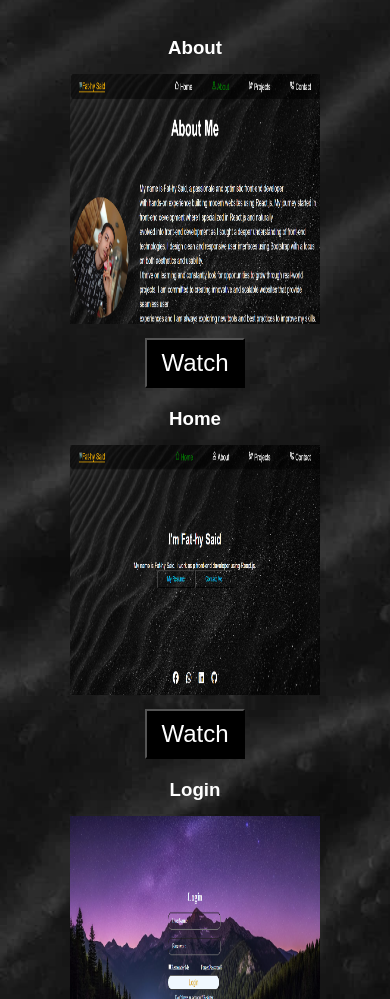
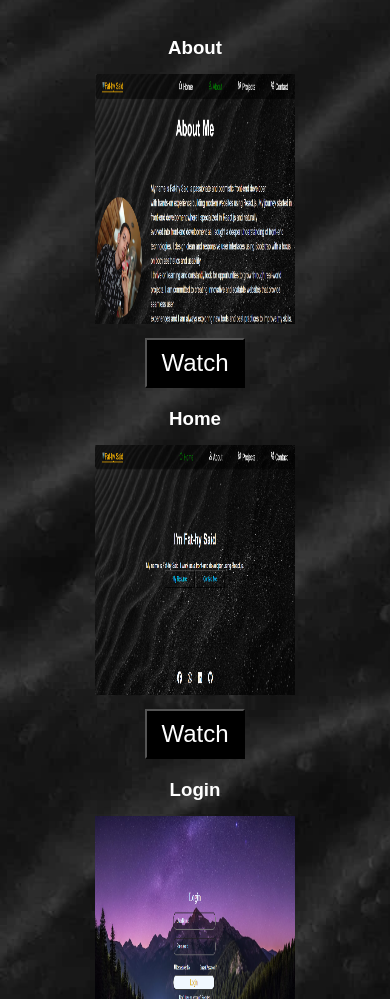
Before and after one commit to Fathy-Said-Hub/portfolio, a plain HTML site: page Porjects.html in a window 390 px wide. Shown: the part 601-1600 px from the top of the page. Drawn offline with Linux system fonts and the light colour scheme.

Commit message:
Update projects.css

```diff
--- a/css/projects.css
+++ b/css/projects.css
@@ -177,11 +177,11 @@ display: none;
 @media screen and (max-width:720px){
 .projects{
     display: grid;
-    grid-template-columns: repeat(1, 250px);
+    grid-template-columns: repeat(1, 200px);
     gap: 20px;
 }
 .projects img{
-    width: 250px;
+    width: 200px;
 }
 .sec{
     min-height: 400vh;
```
